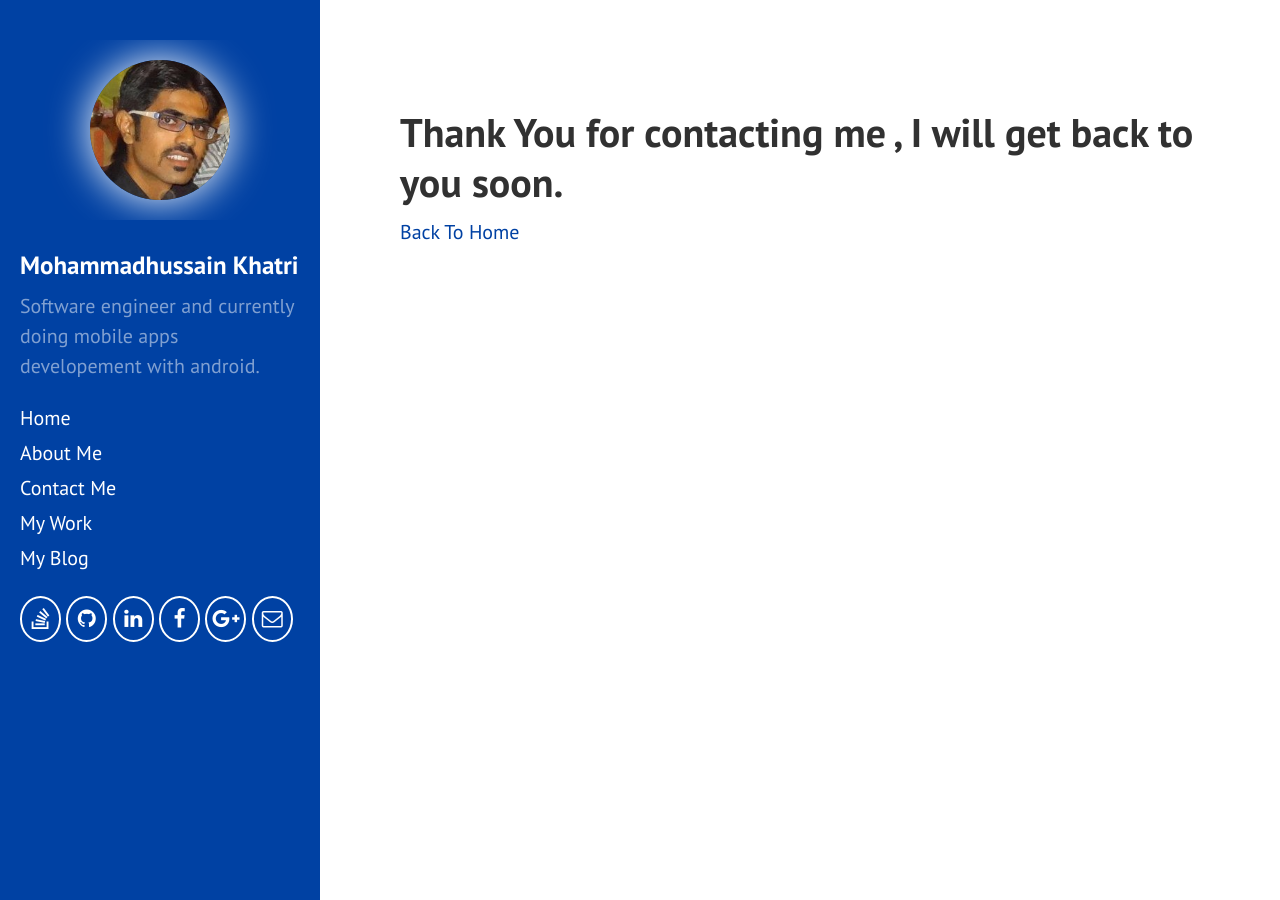
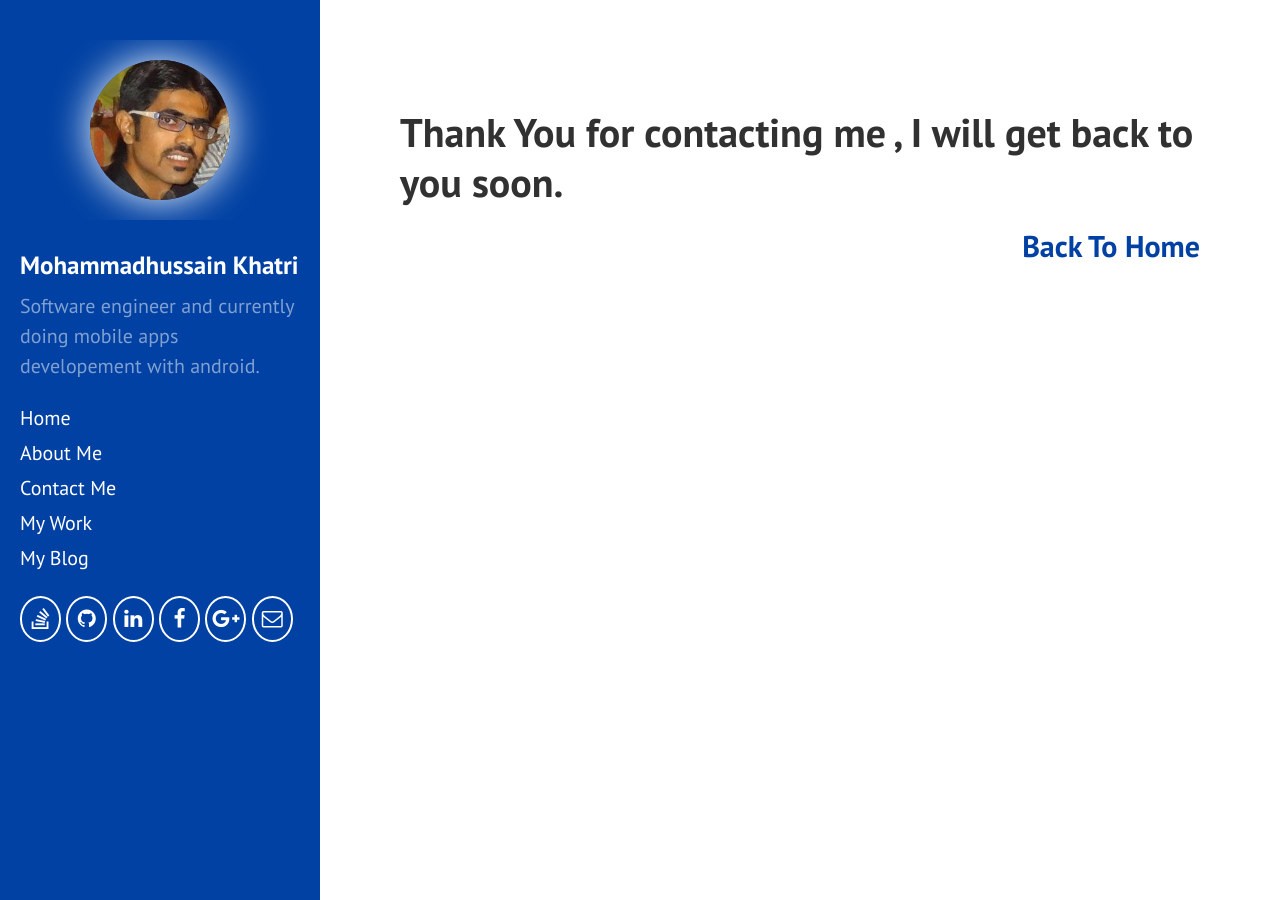
Before and after one commit to mohammadkhatri/mohammadkhatri.github.io, a Jekyll site: the page built from thanx.html, in a window 1280 px wide. Built offline with Jekyll 4.4.1, drawn with Linux system fonts in a browser that asks for light colours; nearby versions of some CDN libraries; Markdown is read by kramdown in place of the engine named in the settings.

```diff
--- a/_layouts/page.html
+++ b/_layouts/page.html
@@ -6,3 +6,6 @@ layout: default
   <h1 class="page-title">{{ page.title }}</h1>
   {{ content }}
 </div>
+<div class="right">
+  <h2><a href='/'>Back To Home</a></h2>
+</div>
--- a/_layouts/post.html
+++ b/_layouts/post.html
@@ -39,3 +39,6 @@ layout: default
     {% endfor %}
   </ul>
 </div>
+<div class="right">
+  <h2><a href='{{ site.url }}/blog/'>Back To All Posts</a></h2>
+</div>
--- a/public/css/_hyde.scss
+++ b/public/css/_hyde.scss
@@ -304,6 +304,11 @@ position:  absolute;
 }
 
 
+.right
+{
+  text-align:right;
+}
+
 /*
  * Reverse layout
  *
--- a/thanx.html
+++ b/thanx.html
@@ -8,4 +8,6 @@ sitemap:
     exclude: true
 ---
 <h1>Thank You for contacting me , I will get back to you soon.</h1>
-<a href="/">Back To Home</a>
+<div class="right">
+  <h2><a href='/'>Back To Home</a></h2>
+</div>
```
